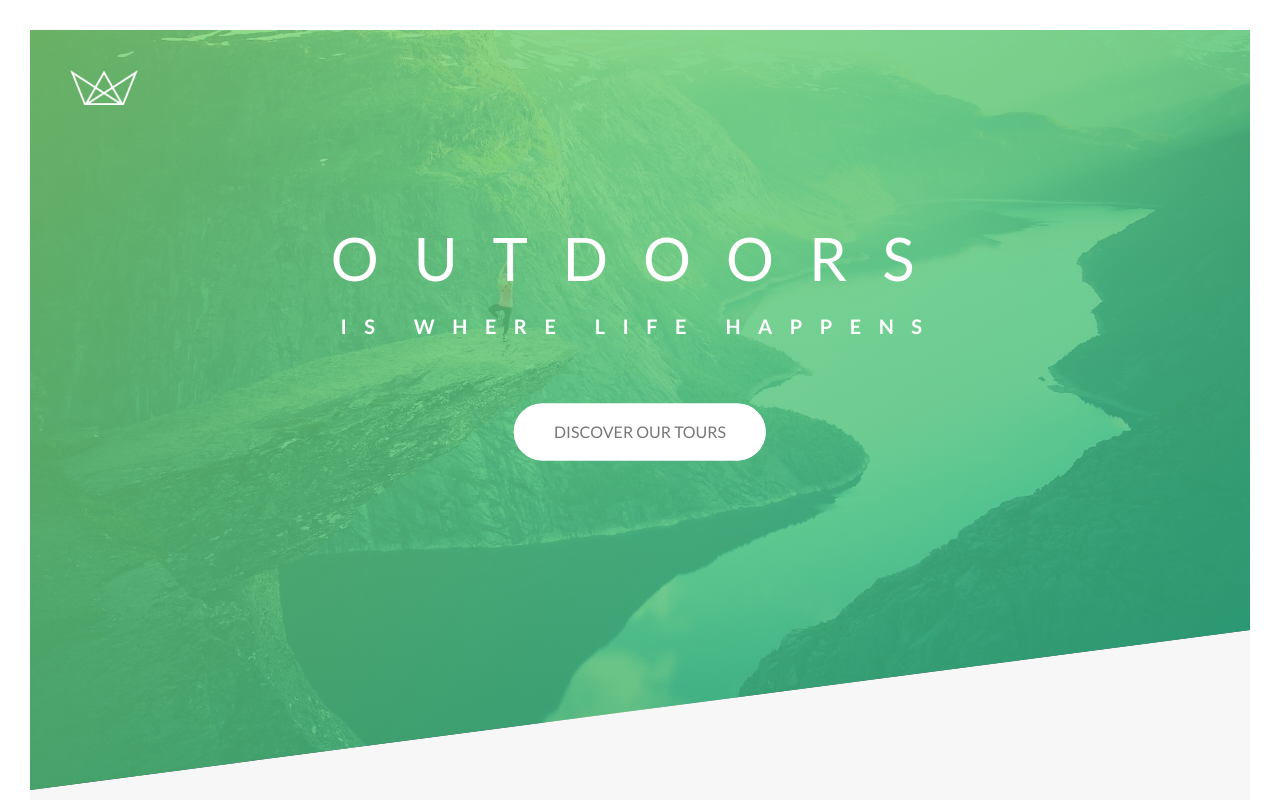
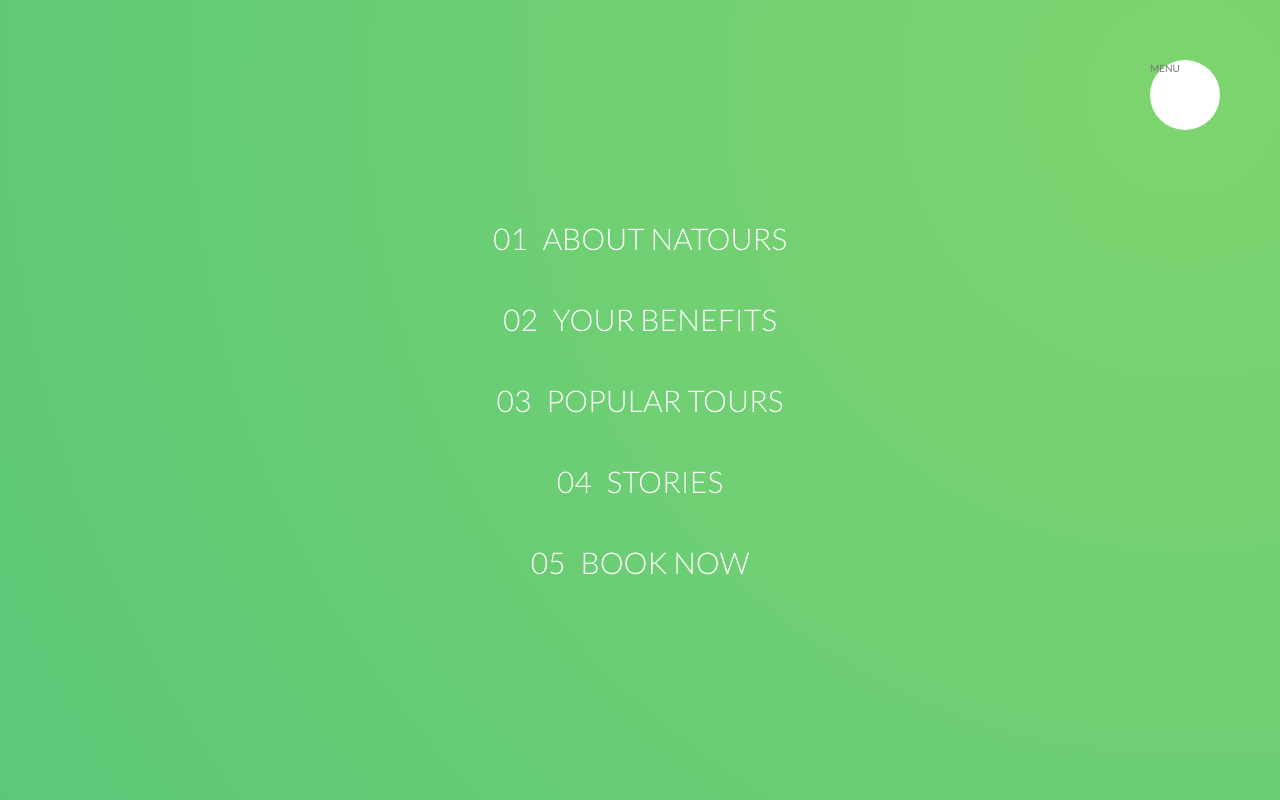
Before and after one commit to nishathapa/Natours, a website: page index.html in a window 1280 px wide. Shown: the top 800 px of the page. Drawn offline with Linux system fonts and the light colour scheme.

Commit message:
Built navigation section

```diff
--- a/index.html
+++ b/index.html
@@ -14,6 +14,24 @@
         <title>Natours | Exciting tours for adventurous people</title>
     </head>
     <body>
+
+        <div class="navigation">
+                <input type="checkbox" class="navigation__checkbox" id="navi-toggle">
+                <label for="navi-toggle" class="navigation__button">MENU</label>
+                <div class="navigation__background">&nbsp;</div>
+                <nav class="navigation__nav">
+                    <ul class="navigation__list">
+                        <li class="navigation__item"><a href="#" class="navigation__link"><span>01</span>About Natours</a></li>
+                        <li class="navigation__item"><a href="#" class="navigation__link"><span>02</span>Your benefits</a></li>
+                        <li class="navigation__item"><a href="#" class="navigation__link"><span>03</span>popular Tours</a></li>
+                        <li class="navigation__item"><a href="#" class="navigation__link"><span>04</span>Stories</a></li>
+                        <li class="navigation__item"><a href="#" class="navigation__link"><span>05</span>Book now</a></li>
+
+
+                    </ul>
+                </nav>
+        </div>
+
         <header class="header">
             <div class = "header__logo-box">
                 <img src="img/logo-white.png" alt = "logo" class = "header__logo">
--- /dev/null
+++ b/sass/layout/_navigation.scss
@@ -0,0 +1,79 @@
+.navigation{
+    &__checkbox{
+
+    }
+
+    &__button{
+        background-color: $color-white;
+        height: 7rem;
+        width: 7rem;
+        position: fixed;
+        top: 6rem;
+        right: 6rem;
+        z-index: 2000;
+        border-radius: 50%;
+    }
+
+    &__background{
+        height: 6rem;
+        width: 6rem;
+        border-radius: 50%;
+        position: fixed;
+        top: 6.5rem;
+        right: 6.5rem;
+        background-image: radial-gradient($color-primary-light, $color-primary-dark);
+        z-index: 1000;
+
+        transform: scale(80);
+    }
+
+    &__list{
+        position: absolute;
+        top: 50%;
+        left: 50%;
+        transform: translate(-50%, -50%);
+        list-style: none;
+        text-align: center;
+    }
+
+    &__item{
+        margin: 1rem;
+    }
+
+    &__nav{
+        height: 100vh;
+        width: 100%;
+        position: fixed;
+        top: 0;
+        right: 0;
+        z-index: 1500;
+    }
+
+    &__link{
+        &:link,
+        &:visited {
+            display: inline-block;
+            font-size: 3rem;
+            font-weight: 300;
+            padding: 1rem 2rem;
+            color: $color-white;
+            text-decoration: none;
+            text-transform: uppercase;
+            background-image: linear-gradient(120deg, transparent 0%, transparent 50%, $color-white 50% );
+            background-size: 230%;
+            transition: all .4s;
+
+            span {
+                margin-right: 1.5rem;
+                display: inline-block;
+            }
+        }
+
+        &:hover,
+        &:active{
+            background-position: 100%;
+            color: $color-primary;
+            transform: translateX(1rem);
+        }
+    }
+}
--- a/sass/main.scss
+++ b/sass/main.scss
@@ -18,5 +18,6 @@
 @import "layout/grid";
 @import "layout/footer";
 @import "layout/header";
+@import "layout/navigation";
 
 @import  "pages/home";
```
Also changed, not shown: css/style.css, sass/abstract/_mixins.scss (line endings or trailing spaces).
